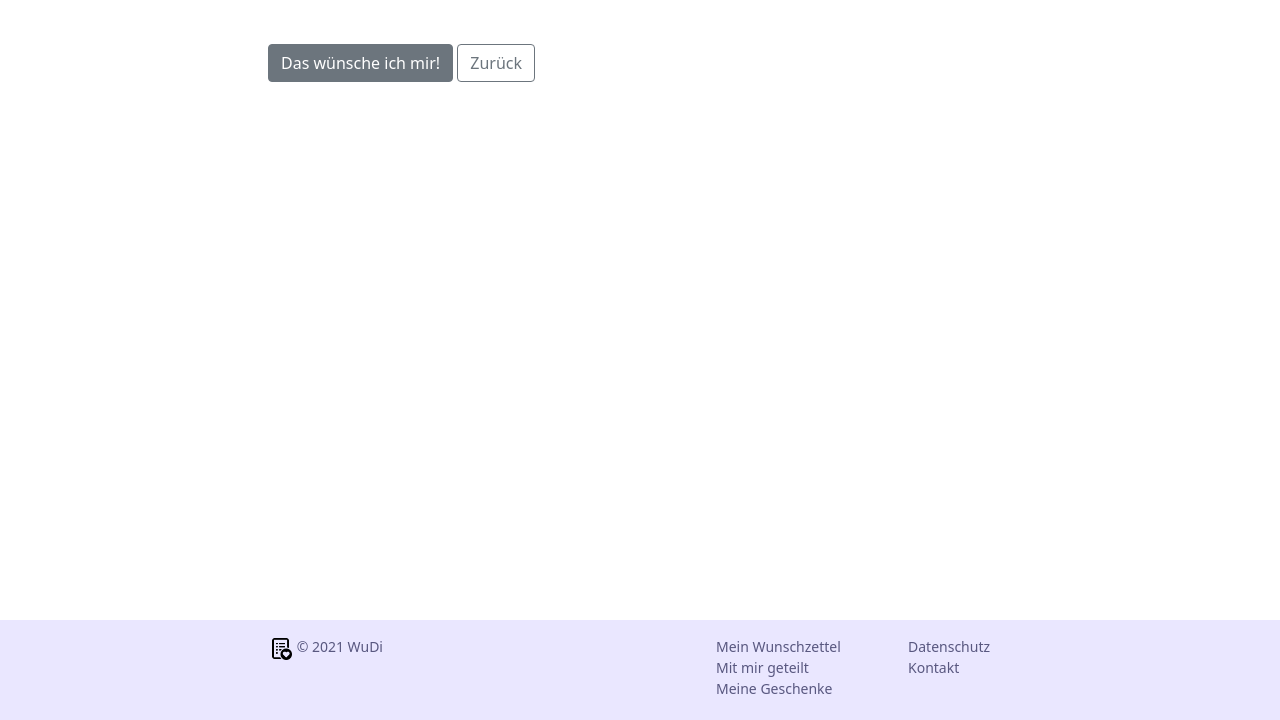
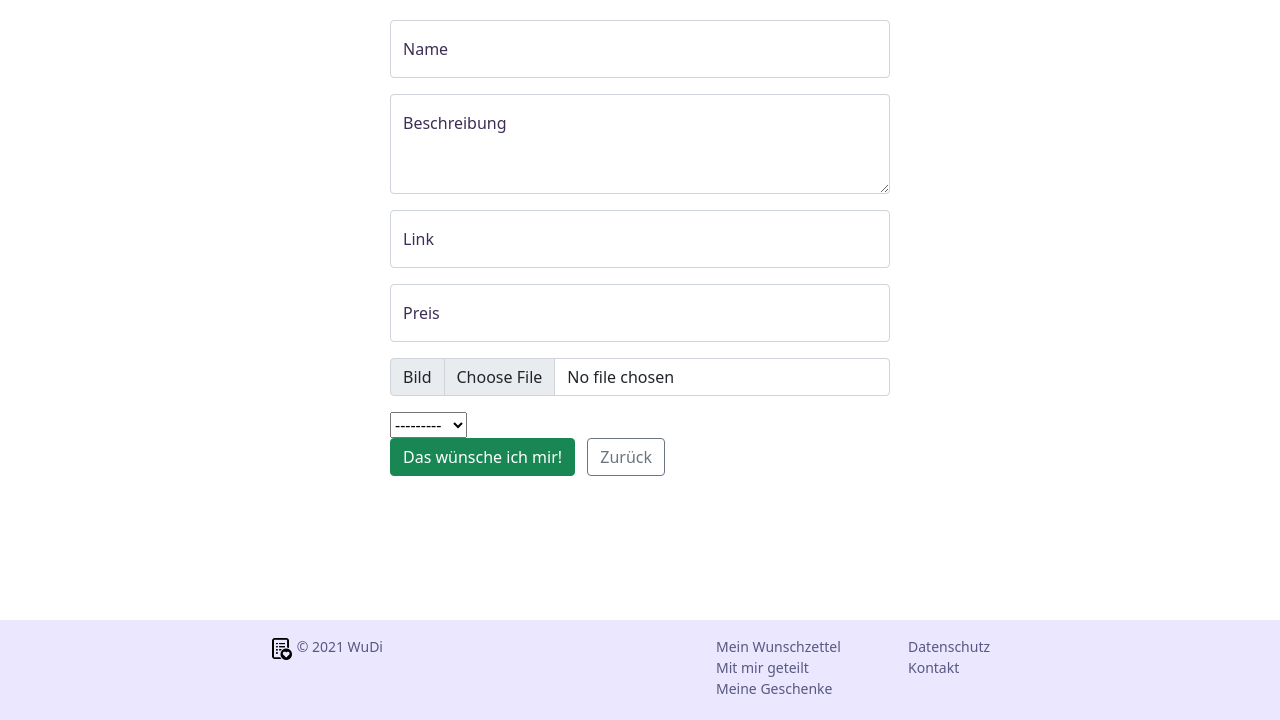
Before and after one commit to allokz/django-wishlist, a Django app: template templates/wish_create.html in a window 1280 px wide. Shown: the part 100-820 px from the top of the page. Run offline with Django 3.2, Linux system fonts and the light colour scheme; the template is opened without the code that fills it: values that come from a table or form of the project are taken from there, others are empty; tables that the repository leaves empty hold one stand-in row (values such as "Sample post"); some libraries are stand-ins or nearby versions.

Commit message:
wish create page styled
wish create page styled via widgets in custom form (WishCreateForm)
custom form referenced in WishCreateView

```diff
--- a/templates/wish_create.html
+++ b/templates/wish_create.html
@@ -2,13 +2,41 @@
 
 {% block content %}
 
-<form action="" method="post">
+<form action="" method="post" style="max-width: 500px; margin: auto;">
     {% csrf_token %}
-    <table class="mb-4">
-        {{ form.as_table }}
-    </table>
-    <input type="submit" class="btn btn-secondary" value="Das wünsche ich mir!">
-    <a href="{% url 'wishlist' user.id %}" class="btn btn-outline-secondary">Zurück</a>
+    <div class="form-floating mb-3">
+        {{ form.name }}
+        <label for="{{ form.name.id_for_label }}">Name</label>
+        {{ form.name.errors }}
+    </div>
+    <div class="form-floating mb-3">
+        {{ form.description }}
+        <label for="{{ form.description.id_for_label }}">Beschreibung</label>
+        {{ form.description.errors }}
+    </div>
+    <div class="form-floating mb-3">
+        {{ form.shop_url }}
+        <label for="{{ form.shop_url.id_for_label }}">Link</label>
+        {{ form.shop_url.errors }}
+    </div>
+    <div class="form-floating mb-3">
+        {{ form.price }}
+        <label for="{{ form.price.id_for_label }}">Preis</label>
+        {{ form.price.errors }}
+    </div>
+    <div class="input-group mb-3">
+        <label class="input-group-text" for="{{ form.image.id_for_label }}">Bild</label>
+        {{ form.image }}
+        {{ form.image.errors }}
+    </div>
+
+    {{ form.user }}
+
+    <div class="mb-3">
+        <input type="submit" class="btn btn-success me-2" value="Das wünsche ich mir!">
+        <a href="{% url 'wishlist' user.id %}" class="btn btn-outline-secondary">Zurück</a>
+    </div>
 </form>
 
+
 {% endblock %}
--- /dev/null
+++ b/wishlist/forms.py
@@ -0,0 +1,31 @@
+from django import forms
+from django.forms import widgets
+from .models import Wish
+
+
+class WishCreateForm(forms.ModelForm):
+    class Meta:
+        model = Wish
+        fields = ['name', 'description', 'image', 'shop_url', 'price', 'user']
+        widgets = {
+            'name': widgets.TextInput(attrs={
+                'class': "form-control",
+                'placeholder': "Name",
+            }),
+            'description': widgets.Textarea(attrs={
+                'class': "form-control",
+                'placeholder': "Beschreibung",
+                'style': "height: 100px;",
+            }),
+            'shop_url': widgets.URLInput(attrs={
+                'class': "form-control",
+                'placeholder': "Link",
+            }),
+            'price': widgets.NumberInput(attrs={
+                'class': "form-control",
+                'placeholder': "Preis",
+            }),
+            'image': widgets.FileInput(attrs={
+                'class': "form-control",
+            }),
+        }
--- a/wishlist/views.py
+++ b/wishlist/views.py
@@ -3,7 +3,9 @@
 from django.shortcuts import render
 from django.views import generic
 from django.views.generic.edit import CreateView, UpdateView, DeleteView
+from django.urls import reverse_lazy
 from .models import Wish, CustomUser
+from .forms import WishCreateForm
 import datetime
 
 
@@ -71,5 +73,7 @@
 
 class WishCreateView(CreateView):
     model = Wish
+    form_class = WishCreateForm
     template_name = 'wish_create.html'
+    success_url = reverse_lazy('wish-create')
     fields = ['name', 'description', 'image', 'shop_url', 'price', 'user']
```
